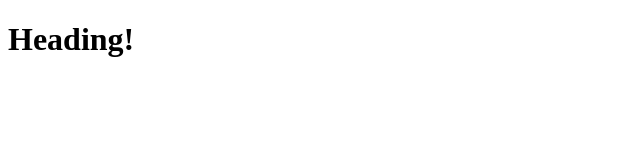
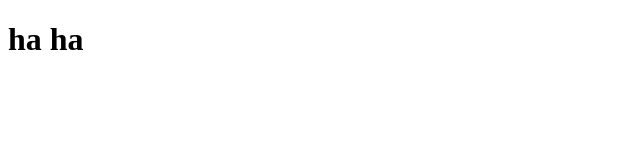
Before and after one commit to annpaytak/dynamic-cal, a plain HTML site: page druzh.html in a window 1280 px wide. Shown: the whole page, without its empty margins (0-640 px from the left). Drawn offline with Linux system fonts and the light colour scheme.

Commit message:
add haha

```diff
--- a/druzh.html
+++ b/druzh.html
@@ -6,6 +6,6 @@
     <title>Mask</title>
 </head>
 <body>
-    <h1>Heading!</h1>
+    <h1>ha ha </h1>
 </body>
 </html>
```
